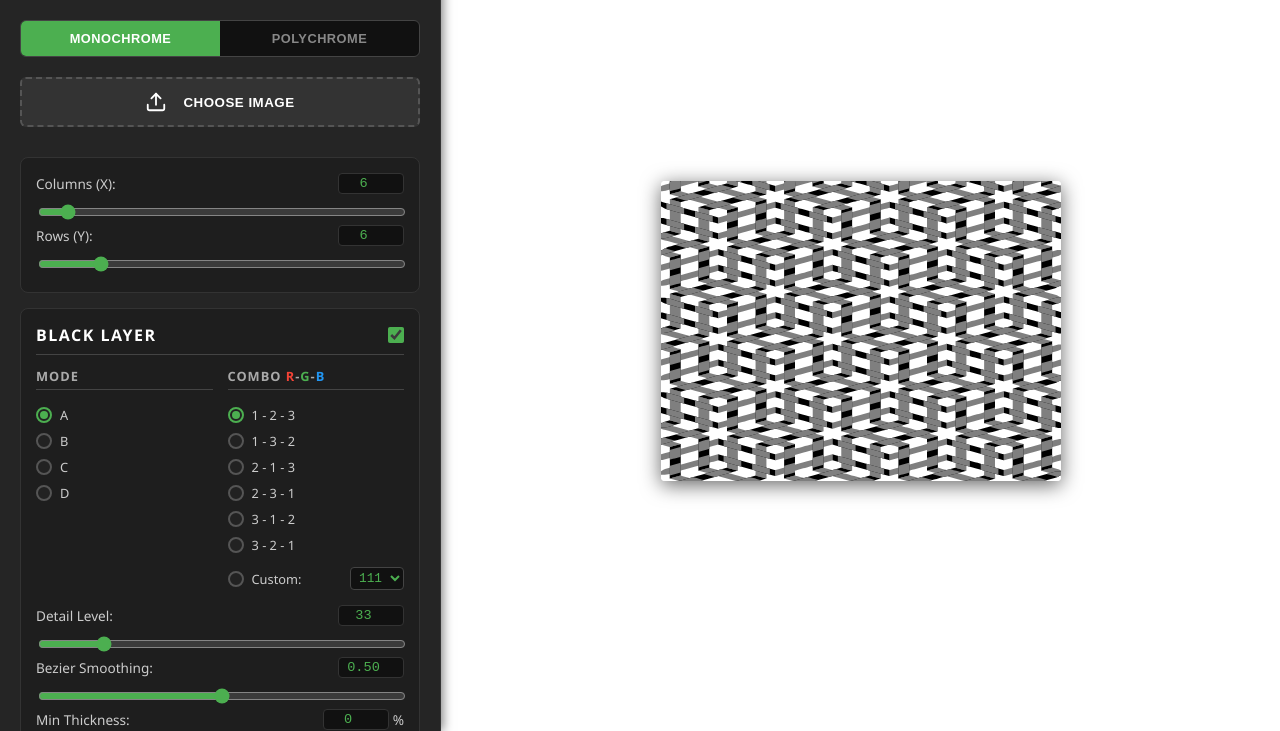
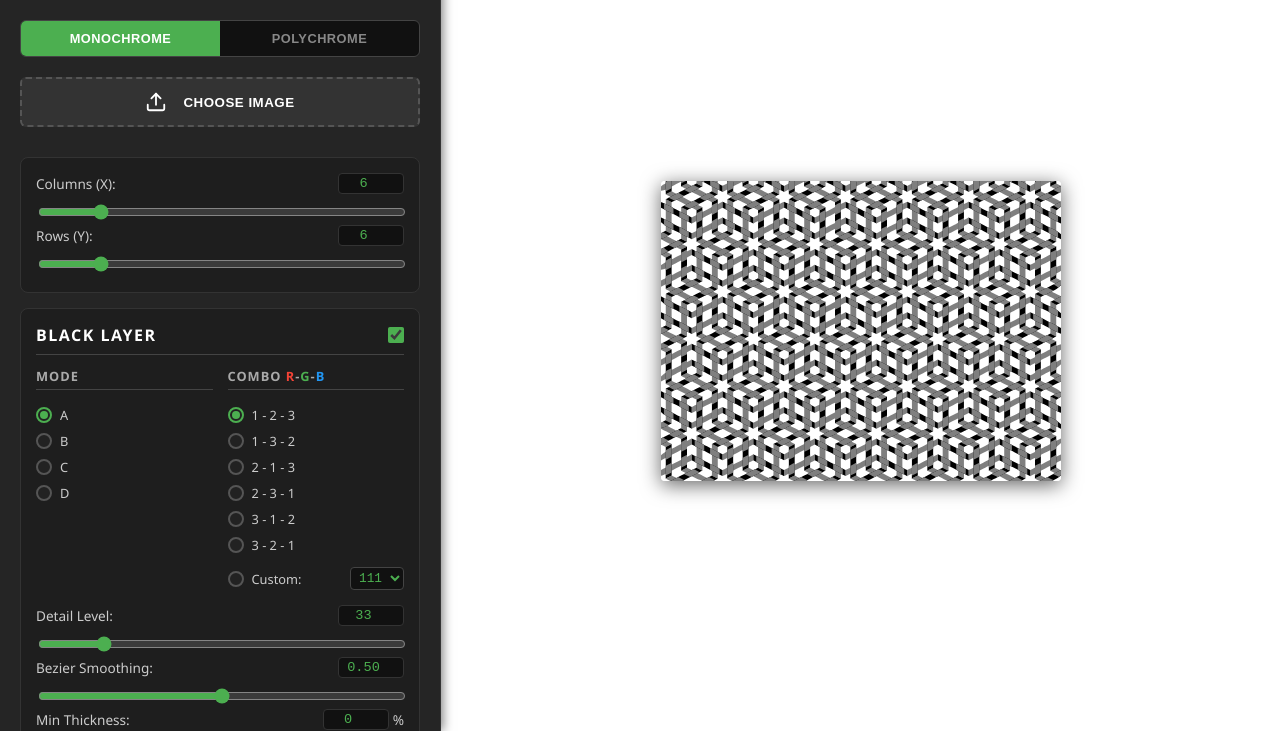
Before and after one commit to casey-solvberg/iso-xylography, a website built with Vite: page docs/index.html in a window 1280 px wide. Shown: the part 69-800 px from the top of the page. Built offline with nearby package versions, Linux system fonts and the light colour scheme.

Commit message:
Fix: slider sync

```diff
--- a/docs/index.html
+++ b/docs/index.html
@@ -32,7 +32,8 @@
 
         <div class="control-group">
             <label>Columns (X): <span class="val-wrapper"><input type="number" class="value-badge" id="val-cols" value="6" min="1" max="33"></span></label>
-            <input type="range" id="colsInput" min="1" max="33" value="3">
+            <input type="range" id="colsInput" min="1" max="33" value="6">
+
             <label>Rows (Y): <span class="val-wrapper"><input type="number" class="value-badge" id="val-rows" value="6" min="1" max="33"></span></label>
             <input type="range" id="rowsInput" min="1" max="33" value="6">
         </div>
```
Also changed, not shown: index.html (+2 -1 lines).
